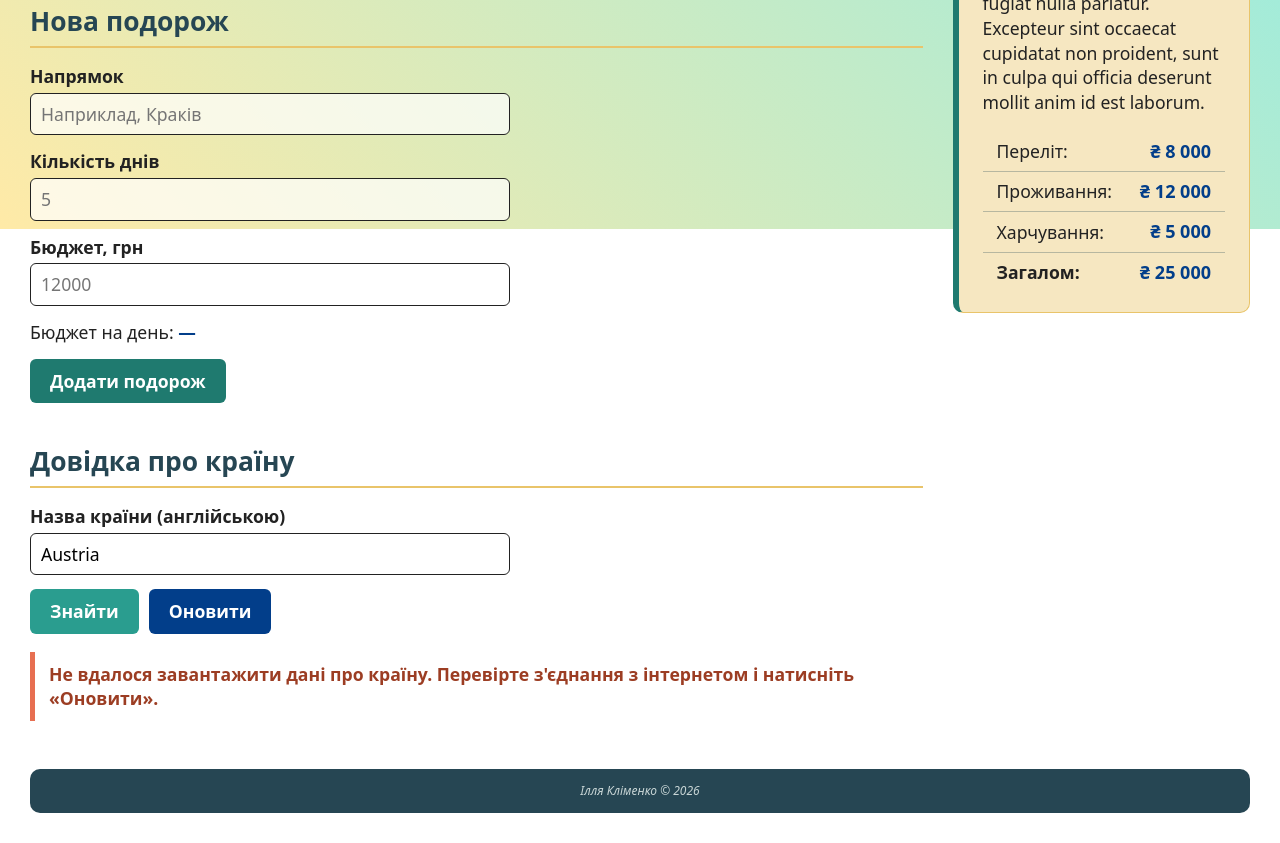
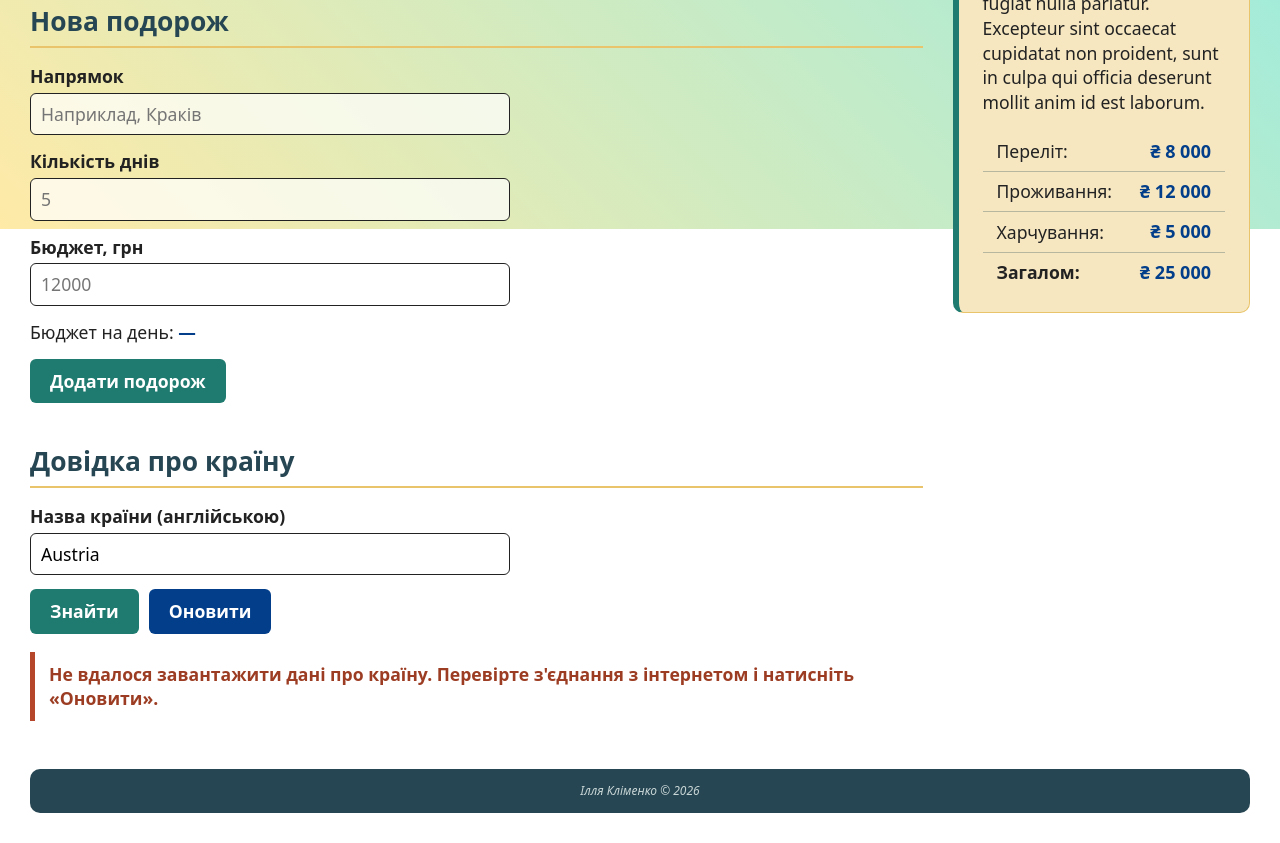
Before and after one commit to illya4git/trip-planner, a plain HTML site: page index.html in a window 1280 px wide. Shown: the part 571-1414 px from the top of the page. Drawn offline with Linux system fonts and the light colour scheme; no server answers.

Commit message:
Task #9: Darken button and warning colours to the WCAG AA palette

```diff
--- a/css/style.css
+++ b/css/style.css
@@ -336,14 +336,14 @@ footer > p {
     font: inherit;
     font-weight: bold;
     color: #ffffff;
-    background-color: #2a9d8f;
+    background-color: #1f7a6f;
     border: none;
     border-radius: 6px;
     cursor: pointer;
 }
 
 .country-actions > button:hover {
-    background-color: #21867a;
+    background-color: #18635a;
 }
 
 .country-actions > .button--secondary {
@@ -369,7 +369,7 @@ footer > p {
     padding: 10px 14px;
     font-weight: bold;
     color: #9c3d23;
-    border-left: 5px solid #e76f51;
+    border-left: 5px solid #b5462a;
     background: rgba(255, 255, 255, .6);
 }
 
```
